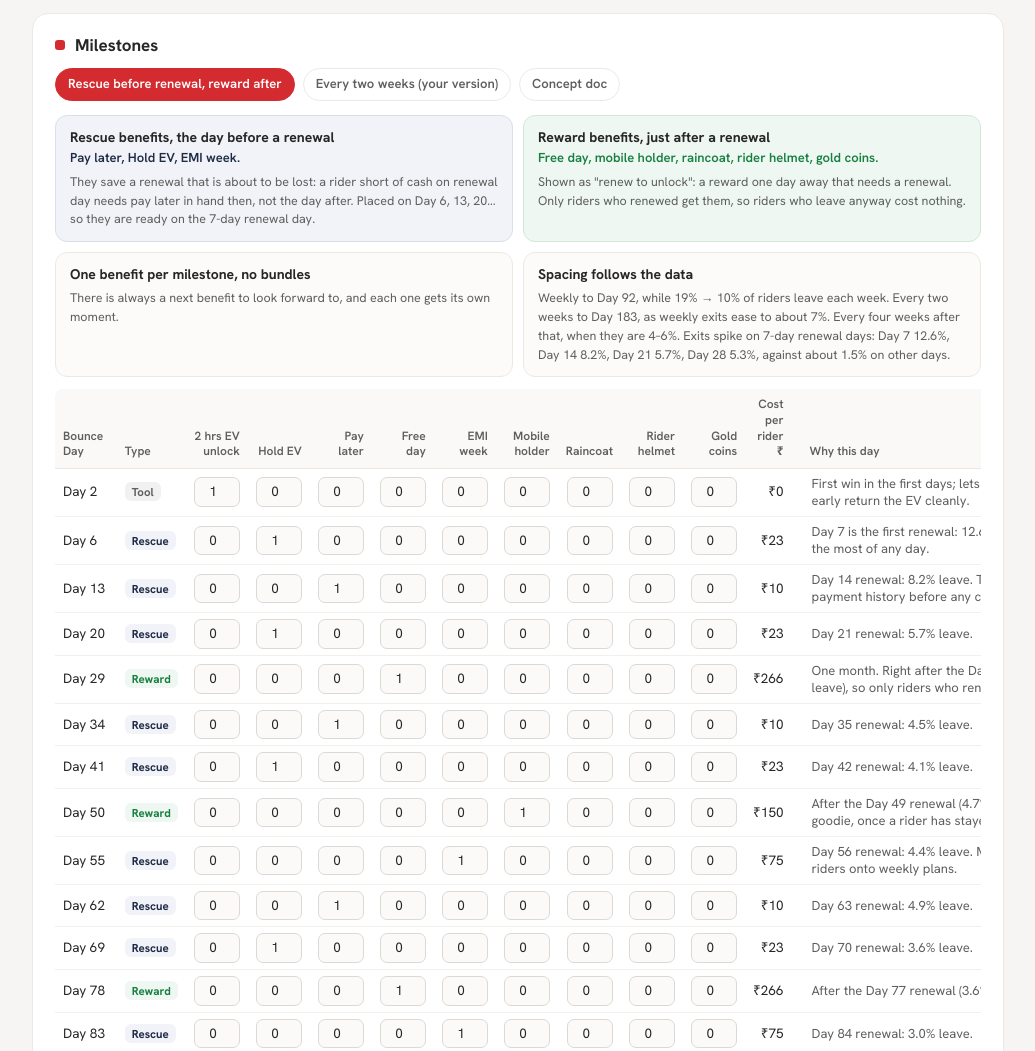
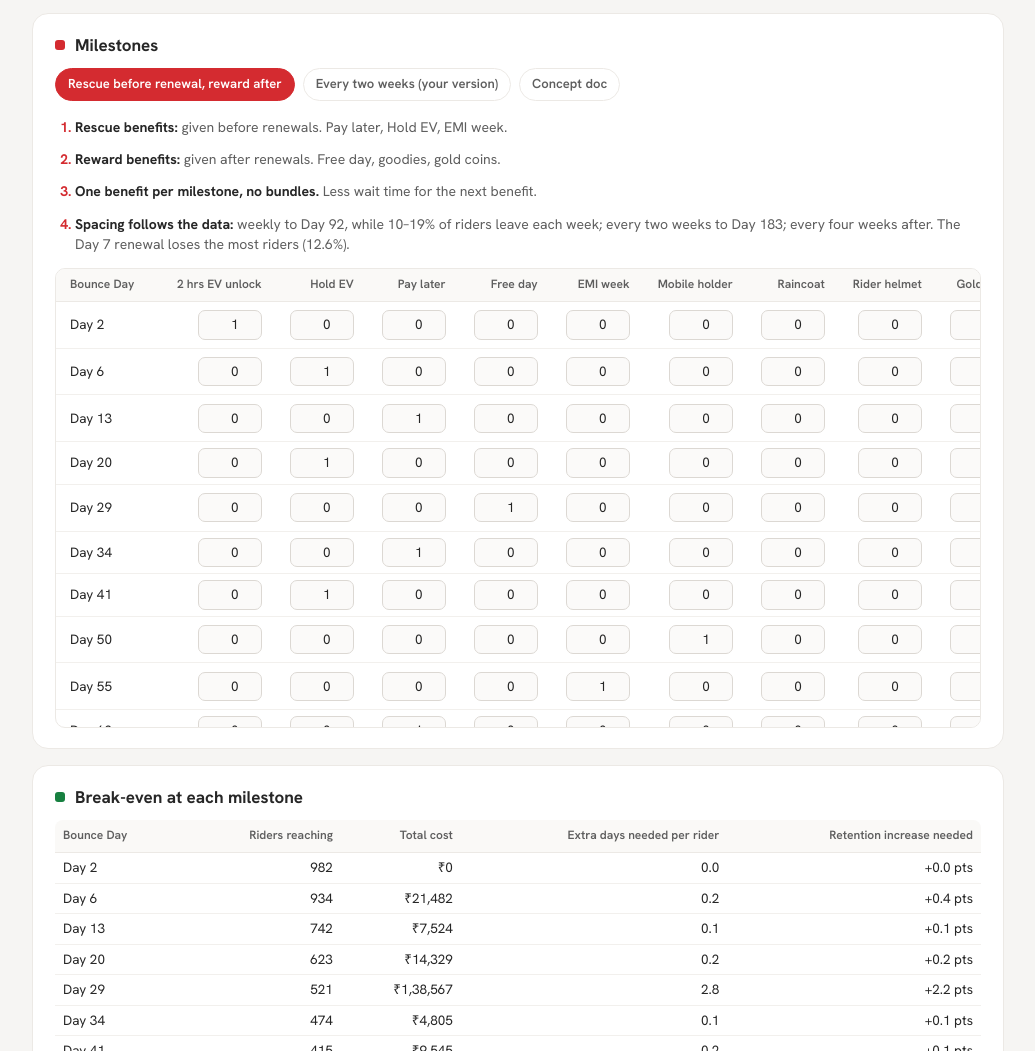
Before and after one commit to pr-architect/bounce-days-model, a plain HTML site: page index.html in a window 1280 px wide. Shown: the part 2049-3100 px from the top of the page, without its empty margins (240-1275 px from the left). Drawn offline with Linux system fonts and the light colour scheme.

Commit message:
Milestones: four short points; scrollable table with type and reason as last columns
Co-Authored-By: Claude Opus 5.5 <noreply@anthropic.com>

```diff
--- a/index.html
+++ b/index.html
@@ -80,18 +80,17 @@
   .sets{display:flex;gap:8px;flex-wrap:wrap;margin-top:12px}
   .sets button{font:inherit;font-size:13px;font-weight:600;padding:7px 12px;border-radius:999px;border:1px solid var(--line);background:#fff;color:var(--b);cursor:pointer}
   .sets button.on{background:var(--red);border-color:var(--red);color:#fff}
-  .think{display:grid;grid-template-columns:1fr 1fr;gap:10px;margin-top:14px}
-  .tk{border:1px solid var(--line);border-radius:12px;padding:12px 14px;background:#FCFBFA}
-  .tk b{display:block;font-size:14px}
-  .tk span{display:block;font-size:13px;font-weight:600;margin-top:4px}
-  .tk p{font-size:12.5px;color:var(--b);margin-top:6px;line-height:1.5}
-  .tk.resc{background:var(--ink-t);border-color:var(--ink-l)} .tk.resc span{color:var(--ink)}
-  .tk.rew{background:var(--green-t);border-color:var(--green-l)} .tk.rew span{color:var(--green)}
   .ty{font-size:11.5px;font-weight:700;padding:2px 7px;border-radius:6px;background:#EEE}
   .ty.rescue{background:var(--ink-t);color:var(--ink)} .ty.reward{background:var(--green-t);color:var(--green)} .ty.tool{background:#F1F1F1;color:var(--b)}
-  #msT td.how{min-width:320px;line-height:1.35}
-  #msT input.sm{width:46px}
-  #msT th{white-space:normal;vertical-align:bottom}
+  .pts{margin:16px 0 4px 20px;display:flex;flex-direction:column;gap:12px;font-size:14px;line-height:1.45;color:var(--b)}
+  .pts li::marker{color:var(--red);font-weight:700}
+  .pts b{color:var(--h)}
+  .scroll.msw{max-height:460px;overflow:auto;margin-top:14px;border:1px solid var(--line);border-radius:10px}
+  .scroll.msw table{margin-top:0}
+  .scroll.msw th{position:sticky;top:0;z-index:1}
+  #msT th,#msT td{padding-left:14px;padding-right:14px}
+  #msT td.how{min-width:420px;white-space:normal}
+  #msT th:first-child,#msT td:first-child{white-space:nowrap}
   td.how{color:var(--b);font-size:13px;padding-left:20px}
   .formula{font-size:12.5px;color:var(--b);line-height:1.7;margin-top:8px}
   .formula b{color:var(--h)}
@@ -162,13 +161,13 @@
 <section id="s-ms" class="sec r">
   <h2><i></i>Milestones</h2>
   <div class="sets" id="setBtns"></div>
-  <div class="think" id="msThink">
-    <div class="tk resc"><b>Rescue benefits, the day before a renewal</b><span>Pay later, Hold EV, EMI week.</span><p>They save a renewal that is about to be lost: a rider short of cash on renewal day needs pay later in hand then, not the day after. Placed on Day 6, 13, 20… so they are ready on the 7-day renewal day.</p></div>
-    <div class="tk rew"><b>Reward benefits, just after a renewal</b><span>Free day, mobile holder, raincoat, rider helmet, gold coins.</span><p>Shown as "renew to unlock": a reward one day away that needs a renewal. Only riders who renewed get them, so riders who leave anyway cost nothing.</p></div>
-    <div class="tk"><b>One benefit per milestone, no bundles</b><p>There is always a next benefit to look forward to, and each one gets its own moment.</p></div>
-    <div class="tk"><b>Spacing follows the data</b><p>Weekly to Day 92, while 19% → 10% of riders leave each week. Every two weeks to Day 183, as weekly exits ease to about 7%. Every four weeks after that, when they are 4–6%. Exits spike on 7-day renewal days: Day 7 12.6%, Day 14 8.2%, Day 21 5.7%, Day 28 5.3%, against about 1.5% on other days.</p></div>
-  </div>
-  <div class="scroll"><table id="msT"><thead></thead><tbody></tbody></table></div>
+  <ol class="pts" id="msThink">
+    <li><b>Rescue benefits:</b> given before renewals. Pay later, Hold EV, EMI week.</li>
+    <li><b>Reward benefits:</b> given after renewals. Free day, goodies, gold coins.</li>
+    <li><b>One benefit per milestone, no bundles.</b> Less wait time for the next benefit.</li>
+    <li><b>Spacing follows the data:</b> weekly to Day 92, while 10–19% of riders leave each week; every two weeks to Day 183; every four weeks after. The Day 7 renewal loses the most riders (12.6%).</li>
+  </ol>
+  <div class="scroll msw"><table id="msT"><thead></thead><tbody></tbody></table></div>
 </section>
 
 <section id="s-be" class="sec g">
@@ -245,9 +244,9 @@ function buildMs(){
   const meta = SETS[CUR].meta, hasMeta = Object.keys(meta).length>0;
   $('setBtns').innerHTML = Object.entries(SETS).map(([k,s])=>`<button class="${k===CUR?'on':''}" data-set="${k}">${s.name}</button>`).join('');
   $('msThink').style.display = CUR==='rr' ? '' : 'none';
-  $('msT').querySelector('thead').innerHTML = `<tr><th>Bounce Day</th>${hasMeta?'<th>Type</th>':''}${BEN.map(b=>`<th class="r">${b.n}</th>`).join('')}<th class="r">Cost per rider ₹</th>${hasMeta?'<th style="padding-left:18px">Why this day</th>':''}</tr>`;
-  $('msT').querySelector('tbody').innerHTML = MDAYS.map(d=>`<tr><td>Day ${d}</td>${hasMeta?`<td><span class="ty ${(meta[d]||[''])[0].toLowerCase()}">${(meta[d]||[''])[0]}</span></td>`:''}${BEN.map(b=>`<td class="r"><input type="number" class="sm" data-m="${d}" data-k="${b.k}" value="${MS[d][b.k]||0}"></td>`).join('')}<td class="r" id="mc${d}"></td>${hasMeta?`<td class="how">${(meta[d]||['',''])[1]}</td>`:''}</tr>`).join('') +
-    `<tr class="tot"><td>In 18 months</td>${hasMeta?'<td></td>':''}${BEN.map(b=>`<td class="r" id="yr_${b.k}"></td>`).join('')}<td class="r" id="mcTot"></td>${hasMeta?'<td></td>':''}</tr>`;
+  $('msT').querySelector('thead').innerHTML = `<tr><th>Bounce Day</th>${BEN.map(b=>`<th class="r">${b.n}</th>`).join('')}<th class="r">Cost per rider ₹</th>${hasMeta?'<th style="padding-left:22px">Type</th><th>Why this day</th>':''}</tr>`;
+  $('msT').querySelector('tbody').innerHTML = MDAYS.map(d=>`<tr><td>Day ${d}</td>${BEN.map(b=>`<td class="r"><input type="number" class="sm" data-m="${d}" data-k="${b.k}" value="${MS[d][b.k]||0}"></td>`).join('')}<td class="r" id="mc${d}"></td>${hasMeta?`<td style="padding-left:22px"><span class="ty ${(meta[d]||[''])[0].toLowerCase()}">${(meta[d]||[''])[0]}</span></td><td class="how">${(meta[d]||['',''])[1]}</td>`:''}</tr>`).join('') +
+    `<tr class="tot"><td>In 18 months</td>${BEN.map(b=>`<td class="r" id="yr_${b.k}"></td>`).join('')}<td class="r" id="mcTot"></td>${hasMeta?'<td></td><td></td>':''}</tr>`;
 }
 
 // history curve: share of new riders reaching Bounce Day d (exponential decay between the points given)
```
